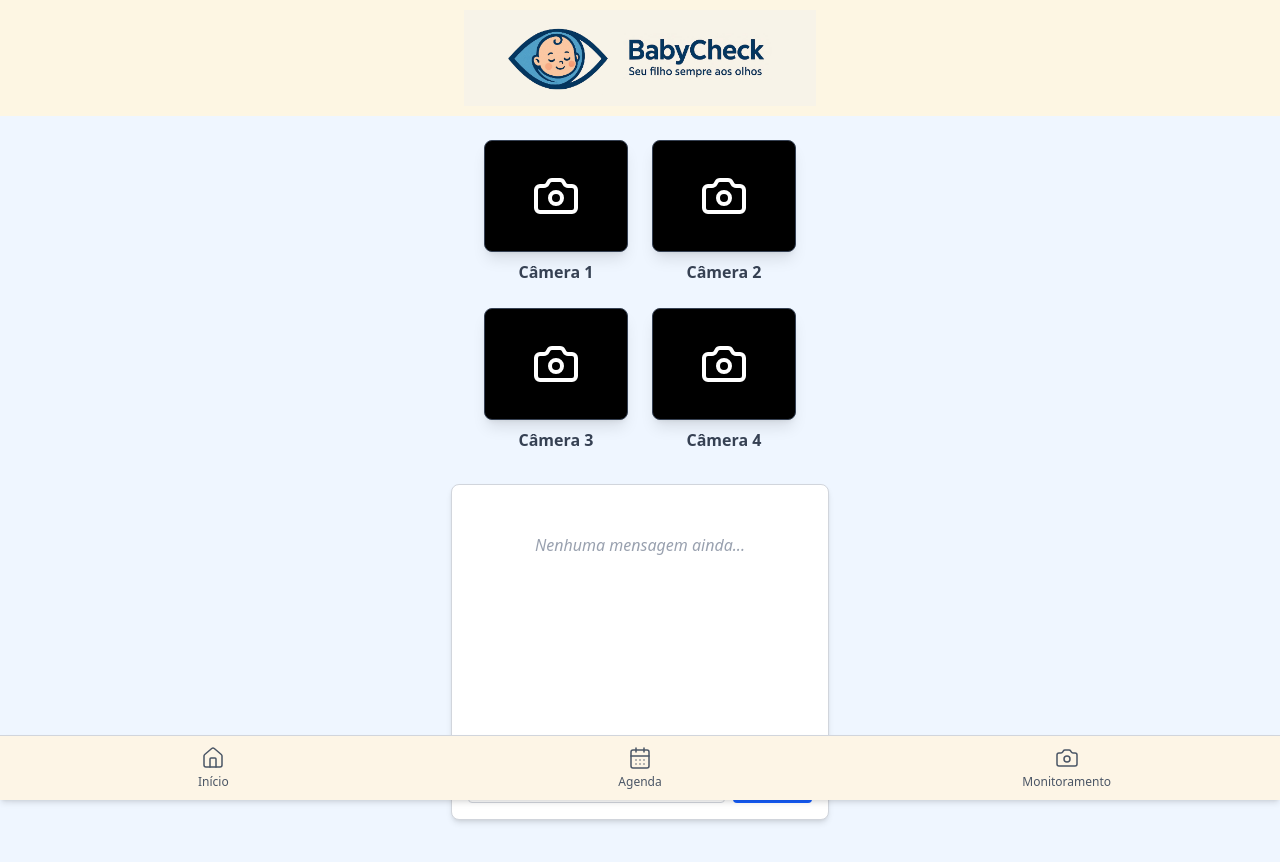
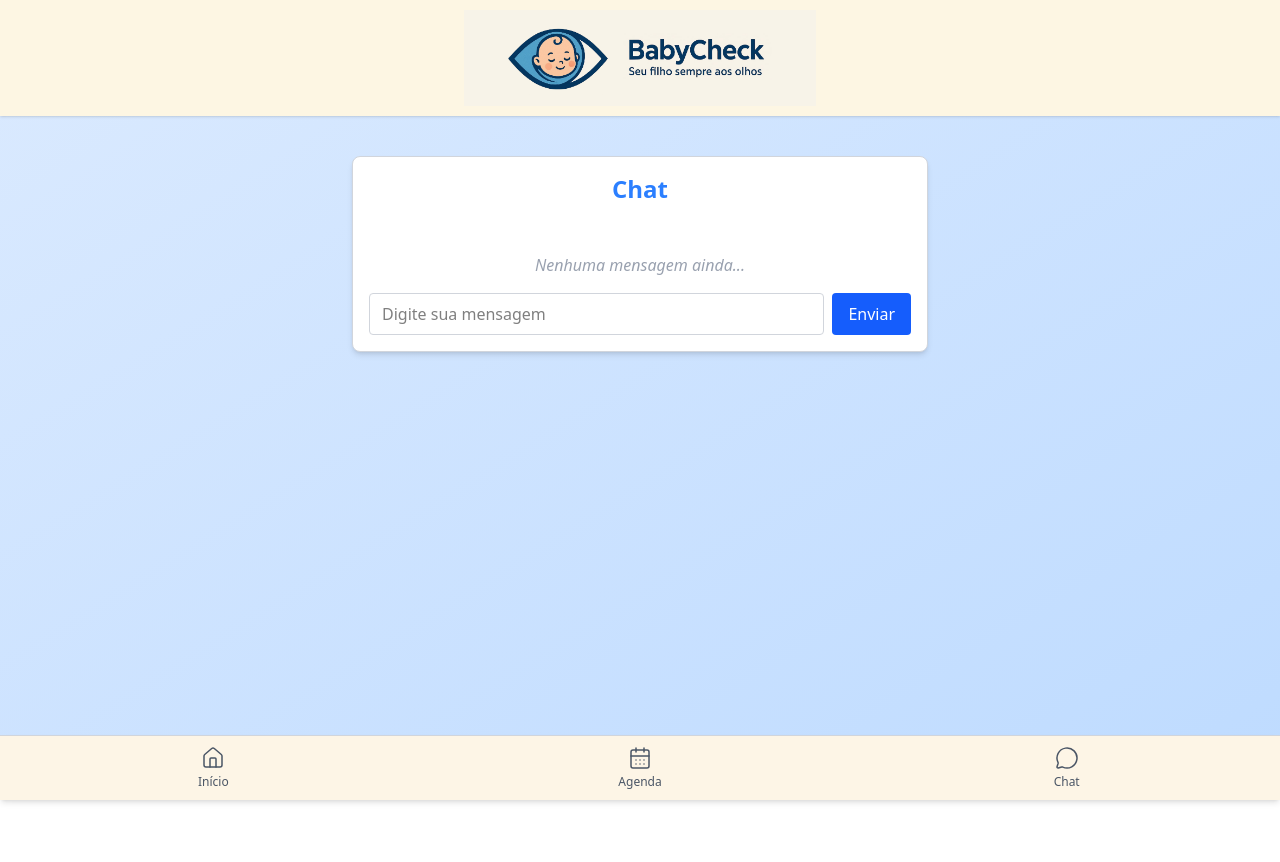
Before and after one commit to viniciushoffmannr/Projeto-Facul-Maicon-Empreendedorismo, a React (Vite) app: page /monitoramento in a window 1280 px wide. Shown: the top 862 px of the page. After the commit the page ends 800 px from the top, so only its background shows below. Built offline with nearby package versions, Linux system fonts and the light colour scheme.

Commit message:
chore: update interfaces

```diff
--- a/src/components/Footer.tsx
+++ b/src/components/Footer.tsx
@@ -1,7 +1,7 @@
 import {
   Home as HomeIcon,
   CalendarDays as AgendaIcon,
-  Camera as CameraIcon,
+   MessageCircle as MessageIcon,
 } from "lucide-react";
 import { useNavigate } from "react-router-dom";
 
@@ -32,8 +32,8 @@ const Footer = () => {
           onClick={() => navigate("/monitoramento")}
           className="flex-1 flex flex-col items-center justify-center text-gray-600 hover:text-blue-600 transition"
         >
-          <CameraIcon size={24} strokeWidth={1.5} />
-          <span className="text-xs mt-1">Monitoramento</span>
+          <MessageIcon size={24} strokeWidth={1.5} />
+          <span className="text-xs mt-1">Chat</span>
         </button>
 
       </div>
--- a/src/pages/Agenda.tsx
+++ b/src/pages/Agenda.tsx
@@ -313,8 +313,8 @@ const Agenda: React.FC = () => {
                 selecionado.lancheTarde,
                 "lancheTarde"
               )}
-              {renderDropdown("Número 1 (xixi)", atividades.xixi, selecionado.xixi, "xixi")}
-              {renderDropdown("Número 2 (cocô)", atividades.coco, selecionado.coco, "coco")}
+              {renderDropdown("Xixi", atividades.xixi, selecionado.xixi, "xixi")}
+              {renderDropdown("Cocô", atividades.coco, selecionado.coco, "coco")}
               {renderDropdown(
                 "Humor",
                 ["Feliz", "Triste", "Estressado", "Sonolento", "Animado"],
--- a/src/pages/Monitoramento.tsx
+++ b/src/pages/Monitoramento.tsx
@@ -1,40 +1,30 @@
 import React, { useState } from "react";
-import { Camera as CameraIcon } from "lucide-react";
 
-const Monitoramento: React.FC = () => {
+const Monitoramento = () => {
   const [messages, setMessages] = useState<string[]>([]);
   const [input, setInput] = useState("");
 
   const handleSend = () => {
-    if (input.trim() !== "") {
-      setMessages((prev) => [...prev, input.trim()]);
+    const trimmed = input.trim();
+    if (trimmed) {
+      setMessages((prev) => [...prev, trimmed]);
       setInput("");
     }
   };
 
   const handleKeyPress = (e: React.KeyboardEvent<HTMLInputElement>) => {
     if (e.key === "Enter") {
-      e.preventDefault();
       handleSend();
     }
   };
 
   return (
-    <div className="flex flex-col min-h-screen bg-blue-50 p-4 pt-6">
-      {/* Câmeras */}
-      <div className="grid grid-cols-2 gap-6 mb-8 justify-center max-w-xl mx-auto">
-        {[1, 2, 3, 4].map((num) => (
-          <div key={num} className="flex flex-col items-center">
-            <div className="w-36 h-28 bg-black rounded-lg flex items-center justify-center shadow-lg border border-gray-700">
-              <CameraIcon size={48} color="white" />
-            </div>
-            <span className="mt-2 font-semibold text-gray-700">{`Câmera ${num}`}</span>
-          </div>
-        ))}
-      </div>
+    <div className="mt-10 px-4">
+      <div className="flex flex-col flex-grow border border-gray-300 rounded-lg bg-white shadow-md p-4 max-w-xl mx-auto">
+        {/* Título opcional */}
+        <h2 className="text-2xl font-semibold text-blue-500 text-center mb-4">Chat</h2>
 
-      {/* Chat */}
-      <div className="flex flex-col flex-grow border border-gray-300 rounded-lg bg-white shadow-md p-4 max-w-xl mx-auto">
+        {/* Área de mensagens */}
         <div className="flex-grow overflow-y-auto mb-4 max-h-72">
           {messages.length === 0 ? (
             <p className="text-gray-400 italic text-center mt-8">
@@ -52,6 +42,7 @@ const Monitoramento: React.FC = () => {
           )}
         </div>
 
+        {/* Campo de digitação */}
         <div className="flex gap-2">
           <input
             type="text"
@@ -63,15 +54,12 @@ const Monitoramento: React.FC = () => {
           />
           <button
             onClick={handleSend}
-            className="bg-blue-600 hover:bg-blue-700 text-white px-4 rounded transition"
+            className="bg-blue-600 hover:bg-blue-700 text-white px-4 py-2 rounded transition"
           >
             Enviar
           </button>
         </div>
       </div>
-
-      {/* Espaço para o footer */}
-      <div className="h-20" />
     </div>
   );
 };
```
